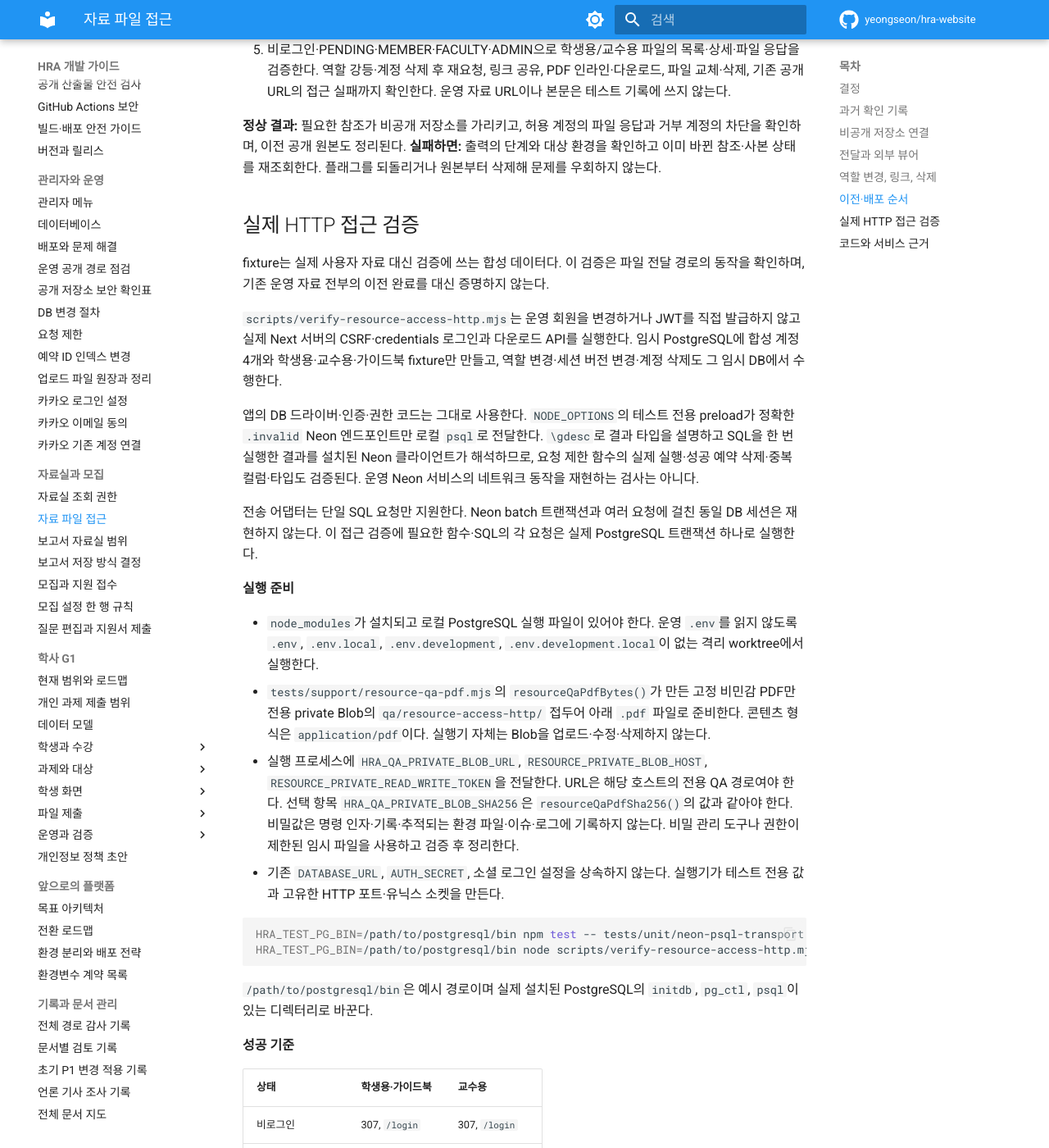
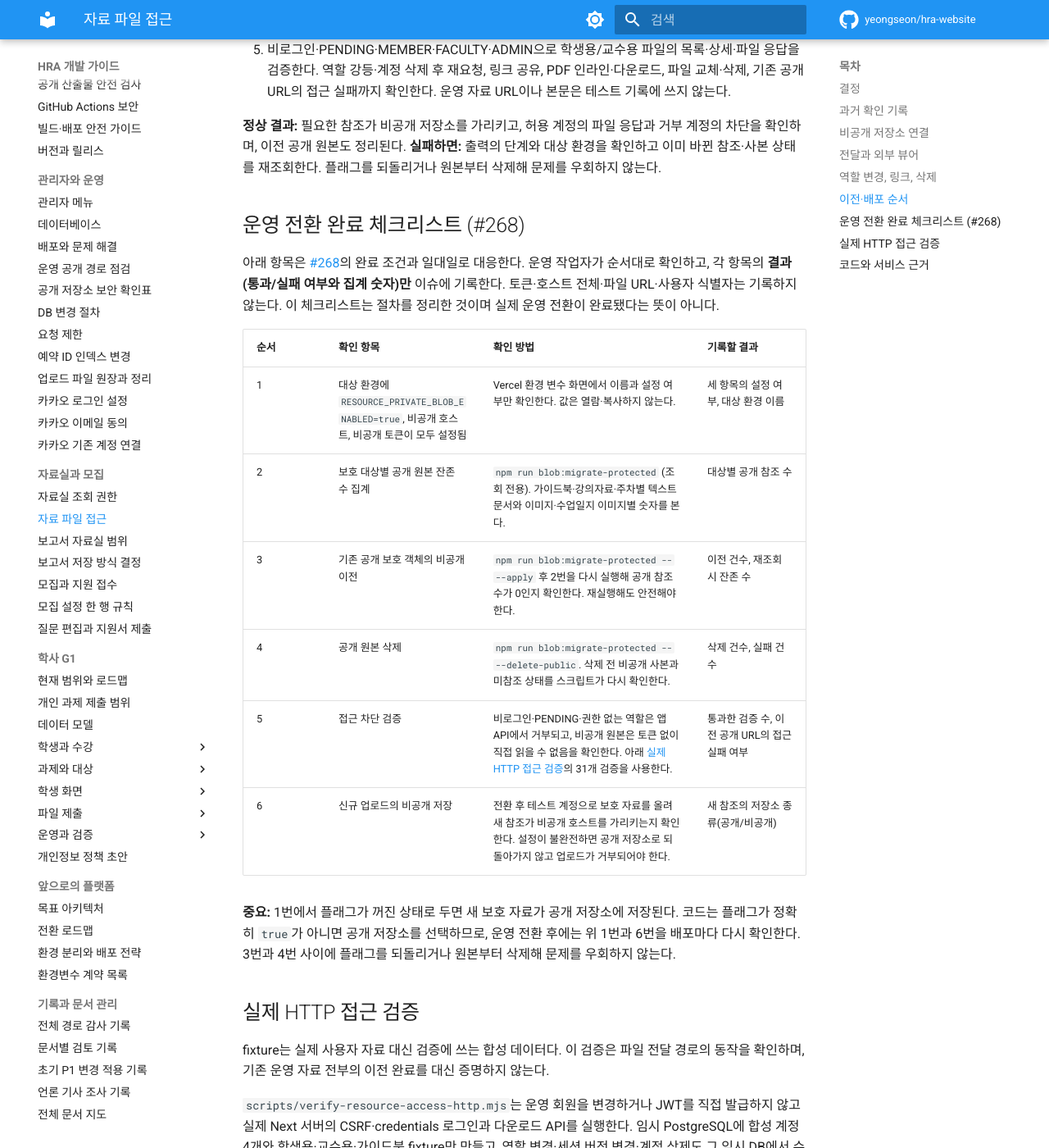
Before and after one commit to yeongseon/hra-website, an MkDocs documentation site: the page built from docs/resource-file-access-policy.md, in a window 1280 px wide and 1400 px high, scrolled down 3576 px. Shown: the whole window at 82% size. Built offline with MkDocs 1.6.1 and Material for MkDocs 9.7.7, drawn with Linux system fonts in a browser that asks for light colours; comment, search, counter and statistics services are not loaded.

Commit message:
docs(resources): 보호 자료 Private Blob 운영 전환 체크리스트를 추가한다
Refs #268

```diff
--- a/docs/resource-file-access-policy.md
+++ b/docs/resource-file-access-policy.md
@@ -68,6 +68,21 @@ Blob은 파일의 실제 내용을 저장하는 곳입니다. 공개 Blob은 주
 
 **정상 결과:** 필요한 참조가 비공개 저장소를 가리키고, 허용 계정의 파일 응답과 거부 계정의 차단을 확인하며, 이전 공개 원본도 정리된다. **실패하면:** 출력의 단계와 대상 환경을 확인하고 이미 바뀐 참조·사본 상태를 재조회한다. 플래그를 되돌리거나 원본부터 삭제해 문제를 우회하지 않는다.
 
+## 운영 전환 완료 체크리스트 (#268)
+
+아래 항목은 [#268](https://github.com/yeongseon/hra-website/issues/268)의 완료 조건과 일대일로 대응한다. 운영 작업자가 순서대로 확인하고, 각 항목의 **결과(통과/실패 여부와 집계 숫자)만** 이슈에 기록한다. 토큰·호스트 전체·파일 URL·사용자 식별자는 기록하지 않는다. 이 체크리스트는 절차를 정리한 것이며 실제 운영 전환이 완료됐다는 뜻이 아니다.
+
+| 순서 | 확인 항목 | 확인 방법 | 기록할 결과 |
+| --- | --- | --- | --- |
+| 1 | 대상 환경에 `RESOURCE_PRIVATE_BLOB_ENABLED=true`, 비공개 호스트, 비공개 토큰이 모두 설정됨 | Vercel 환경 변수 화면에서 이름과 설정 여부만 확인한다. 값은 열람·복사하지 않는다. | 세 항목의 설정 여부, 대상 환경 이름 |
+| 2 | 보호 대상별 공개 원본 잔존 수 집계 | `npm run blob:migrate-protected` (조회 전용). 가이드북·강의자료·주차별 텍스트 문서와 이미지·수업일지 이미지별 숫자를 본다. | 대상별 공개 참조 수 |
+| 3 | 기존 공개 보호 객체의 비공개 이전 | `npm run blob:migrate-protected -- --apply` 후 2번을 다시 실행해 공개 참조 수가 0인지 확인한다. 재실행해도 안전해야 한다. | 이전 건수, 재조회 시 잔존 수 |
+| 4 | 공개 원본 삭제 | `npm run blob:migrate-protected -- --delete-public`. 삭제 전 비공개 사본과 미참조 상태를 스크립트가 다시 확인한다. | 삭제 건수, 실패 건수 |
+| 5 | 접근 차단 검증 | 비로그인·PENDING·권한 없는 역할은 앱 API에서 거부되고, 비공개 원본은 토큰 없이 직접 읽을 수 없음을 확인한다. 아래 [실제 HTTP 접근 검증](#실제-http-접근-검증)의 31개 검증을 사용한다. | 통과한 검증 수, 이전 공개 URL의 접근 실패 여부 |
+| 6 | 신규 업로드의 비공개 저장 | 전환 후 테스트 계정으로 보호 자료를 올려 새 참조가 비공개 호스트를 가리키는지 확인한다. 설정이 불완전하면 공개 저장소로 되돌아가지 않고 업로드가 거부되어야 한다. | 새 참조의 저장소 종류(공개/비공개) |
+
+**중요:** 1번에서 플래그가 꺼진 상태로 두면 새 보호 자료가 공개 저장소에 저장된다. 코드는 플래그가 정확히 `true`가 아니면 공개 저장소를 선택하므로, 운영 전환 후에는 위 1번과 6번을 배포마다 다시 확인한다. 3번과 4번 사이에 플래그를 되돌리거나 원본부터 삭제해 문제를 우회하지 않는다.
+
 ## 실제 HTTP 접근 검증
 
 fixture는 실제 사용자 자료 대신 검증에 쓰는 합성 데이터다. 이 검증은 파일 전달 경로의 동작을 확인하며, 기존 운영 자료 전부의 이전 완료를 대신 증명하지 않는다.
```
